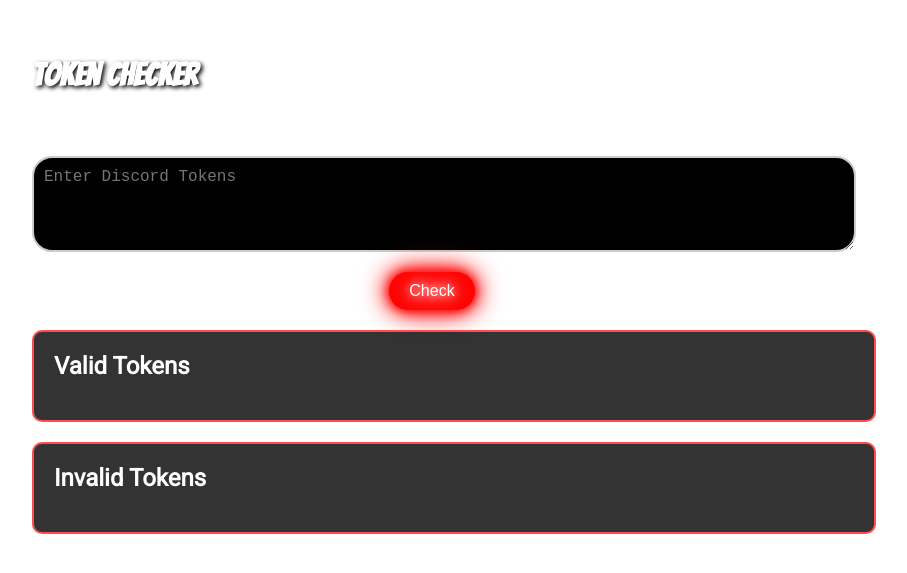
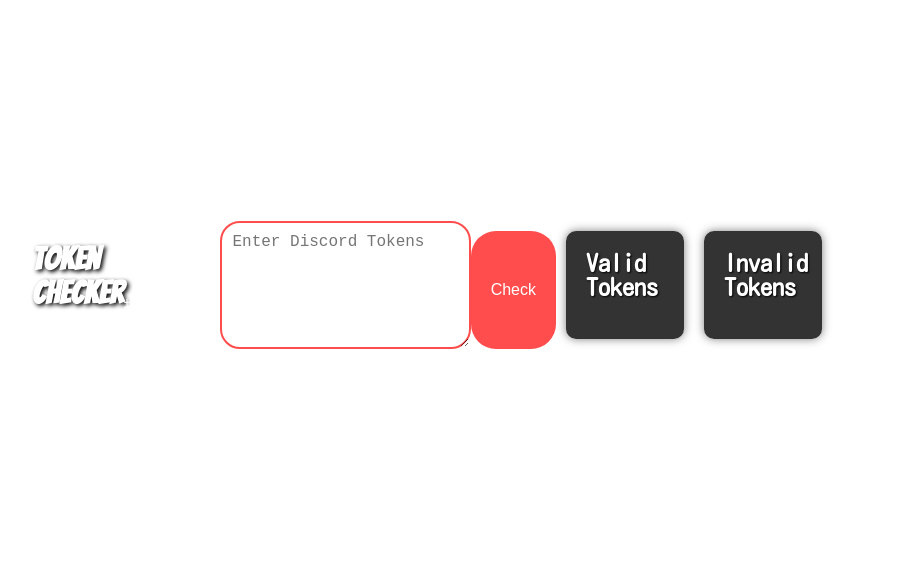
Before and after one commit to VEDA00133912/Discord-tokenchecker, a plain HTML site: page index.html in a window 1280 px wide. Shown: the part 115-688 px from the top of the page, without its empty margins (208-1115 px from the left). Drawn offline with Linux system fonts and the light colour scheme.

Commit message:
Update style.css

```diff
--- a/style.css
+++ b/style.css
@@ -1,8 +1,8 @@
+/* style.css */
 @import url('https://fonts.googleapis.com/css2?family=Bangers&family=Kosugi+Maru&family=Permanent+Marker&display=swap');
-@import url('https://fonts.googleapis.com/css2?family=Bangers&family=Kosugi+Maru&family=Oswald:wght@200..700&family=Permanent+Marker&family=Racing+Sans+One&display=swap');
 
 body {
-    font-family: 'Roboto', sans-serif;
+  font-family: "Bangers", system-ui;
   background-image: url('assets/background.png');
   background-size: cover;
   display: flex;
@@ -17,66 +17,77 @@
 h1 {
   font-family: "Bangers", system-ui;
   margin-bottom: 20px;
-    color: #ffffffff;
   text-shadow: 2px 2px 4px #000000;
 }
 
 .container {
+  font-family: "Kosugi Maru", sans-serif;
   display: flex;
   max-width: 800px;
   width: 100%;
   box-sizing: border-box;
-    flex-direction: column;
+}
+
+#validTokens,
+#invalidTokens {
+  background: rgba(0, 0, 0, 0.8);
+  padding: 20px;
+  border-radius: 10px;
+  box-shadow: 0 0 10px rgba(0, 0, 0, 0.5);
+  width: 50%;
+  box-sizing: border-box;
+  overflow-y: auto;
+  max-height: 400px; /* 高さを低く設定 */
+  margin: 10px;
+}
+
+#validTokens h2,
+#invalidTokens h2 {
+  margin-top: 0;
+  color: #ffffff;
+  text-shadow: 1px 1px 2px #000000;
+}
+
+#validResponse,
+#invalidResponse {
+  color: #ffffff;
+}
+
+.log-entry {
+  margin-bottom: 10px;
+  font-size: 16px;
+}
+
+.success {
+  color: #90ee90; /* 成功時の色 */
+}
+
+.failure {
+  color: #ff4d4d; /* 失敗時の色 */
 }
 
 #tokenInput {
   padding: 10px;
   border-radius: 20px;
   width: 100%;
-    background-color: #000000;
-    border: 2px solid #cccccc;
+  background-color: rgba(255, 255, 255, 0.1); /* 背景色を調整 */
+  border: 2px solid #ff4d4d;
   font-size: 16px;
-    margin: 20px 0;
-    color: #FFFFFF;
+  color: #ffffff;
 }
 
 #checkButton {
   padding: 10px 20px;
   border: none;
-    border-radius: 20px;
-    background-color: red;
-    color: #FFFFFF;
+  border-radius: 25px;
+  background-color: #ff4d4d;
+  color: #ffffff;
   font-size: 16px;
   cursor: pointer;
-    margin-bottom: 10px;
-    display: block;
-    margin: 0 auto;
-    text-shadow: 0 0 10px #FFFFFF, 0 0 20px #FFFFFF, 0 0 30px #FFFFFF;
-    box-shadow: 0 0 10px red, 0 0 20px red, 0 0 30px red;
+  transition: background-color 0.3s;
+  margin-top: 10px;
 }
 
-#validTokens,
-#invalidTokens {
-    margin-top: 20px;
-    padding: 20px;
-    border-radius: 10px;
-    width: 100%; /* 幅を100%に設定 */
-    overflow-y: auto;
-    max-height: 150px; /* 高さを低く設定 */
+#checkButton:hover {
+  background-color: #ff1a1a;
 }
-
-#validTokens {
-    background: rgba(0, 0, 0, 0.8);
-    border: 2px solid #ff4d4d;
-}
-
-#invalidTokens {
-    background: rgba(0, 0, 0, 0.8);
-    border: 2px solid #ff4d4d;
-}
-
-#validTokens h2,
-#invalidTokens h2 {
-    margin-top: 0;
-    color: #ffffffff;
-}
```
Lines whose indentation alone changed are shown as unchanged.
